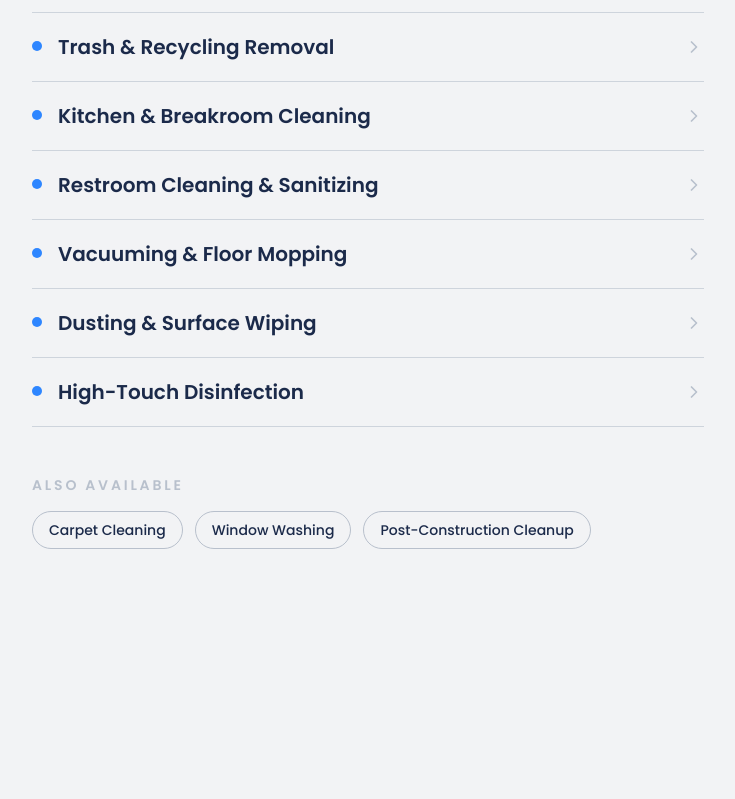
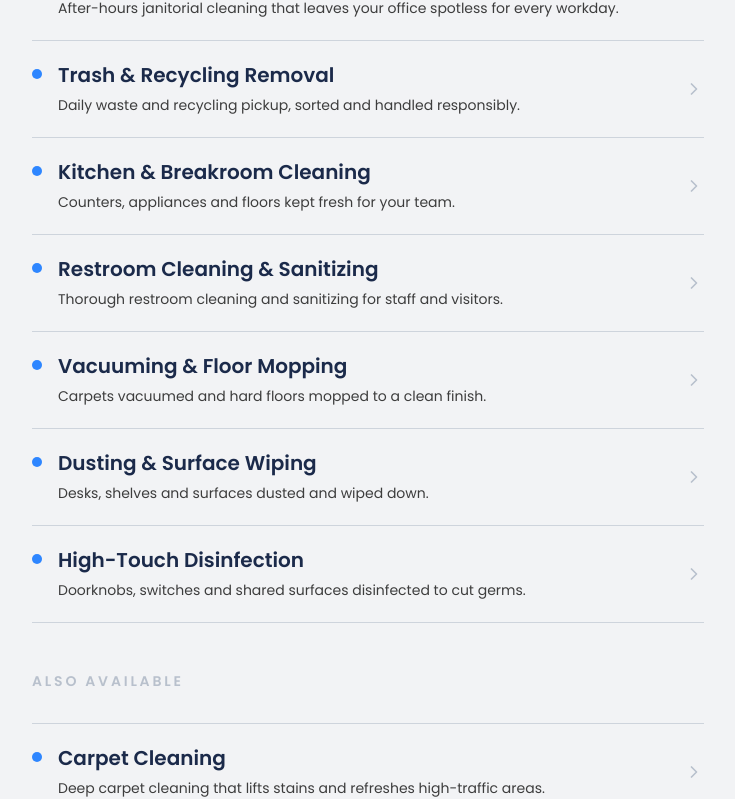
Before and after one commit to danielospina-la/downtown-calgary-office-cleaning, a Next.js app: page / in a window 1280 px wide. Shown: the part 1221-2020 px from the top of the page, without its empty margins (72-807 px from the left). Built offline with nearby package versions, Linux system fonts and the light colour scheme.

Commit message:
SEO: services as h3 headings with descriptions

```diff
--- a/src/components/Services.tsx
+++ b/src/components/Services.tsx
@@ -1,21 +1,89 @@
-import DotRow from "./DotRow";
 import PillCTA from "./PillCTA";
 
-const CORE_SERVICES = [
-  "Nightly Office Cleaning",
-  "Trash & Recycling Removal",
-  "Kitchen & Breakroom Cleaning",
-  "Restroom Cleaning & Sanitizing",
-  "Vacuuming & Floor Mopping",
-  "Dusting & Surface Wiping",
-  "High-Touch Disinfection",
+const CORE_SERVICES: { name: string; desc: string }[] = [
+  {
+    name: "Nightly Office Cleaning",
+    desc: "After-hours janitorial cleaning that leaves your office spotless for every workday.",
+  },
+  {
+    name: "Trash & Recycling Removal",
+    desc: "Daily waste and recycling pickup, sorted and handled responsibly.",
+  },
+  {
+    name: "Kitchen & Breakroom Cleaning",
+    desc: "Counters, appliances and floors kept fresh for your team.",
+  },
+  {
+    name: "Restroom Cleaning & Sanitizing",
+    desc: "Thorough restroom cleaning and sanitizing for staff and visitors.",
+  },
+  {
+    name: "Vacuuming & Floor Mopping",
+    desc: "Carpets vacuumed and hard floors mopped to a clean finish.",
+  },
+  {
+    name: "Dusting & Surface Wiping",
+    desc: "Desks, shelves and surfaces dusted and wiped down.",
+  },
+  {
+    name: "High-Touch Disinfection",
+    desc: "Doorknobs, switches and shared surfaces disinfected to cut germs.",
+  },
 ];
 
-const SPECIALTY_SERVICES = [
-  "Carpet Cleaning",
-  "Window Washing",
-  "Post-Construction Cleanup",
+const SPECIALTY_SERVICES: { name: string; desc: string }[] = [
+  {
+    name: "Carpet Cleaning",
+    desc: "Deep carpet cleaning that lifts stains and refreshes high-traffic areas.",
+  },
+  {
+    name: "Window Washing",
+    desc: "Streak-free interior window washing for a brighter office.",
+  },
+  {
+    name: "Post-Construction Cleanup",
+    desc: "Dust and debris removal after renovations or build-outs.",
+  },
 ];
+
+function ServiceRow({
+  name,
+  desc,
+}: {
+  name: string;
+  desc: string;
+}) {
+  return (
+    <a
+      href="#contact"
+      className="group flex items-center justify-between gap-4 border-b border-steel/60 py-5 first:border-t"
+    >
+      <span className="flex items-start gap-4">
+        <span className="mt-2 h-2.5 w-2.5 shrink-0 rounded-full bg-electric" />
+        <span>
+          <h3 className="block font-heading text-lg font-semibold text-navy sm:text-xl">
+            {name}
+          </h3>
+          <span className="mt-1 block text-sm leading-6 text-charcoal">
+            {desc}
+          </span>
+        </span>
+      </span>
+      <svg
+        viewBox="0 0 24 24"
+        fill="none"
+        stroke="currentColor"
+        strokeWidth="2"
+        strokeLinecap="round"
+        strokeLinejoin="round"
+        className="h-5 w-5 shrink-0 text-steel transition-colors group-hover:text-electric"
+        aria-hidden="true"
+      >
+        <path d="M9 6l6 6-6 6" />
+      </svg>
+    </a>
+  );
+}
 
 export default function Services() {
   return (
@@ -33,7 +101,11 @@ export default function Services() {
 
         <div className="mt-14 max-w-2xl">
           {CORE_SERVICES.map((service) => (
-            <DotRow key={service} label={service} href="#contact" />
+            <ServiceRow
+              key={service.name}
+              name={service.name}
+              desc={service.desc}
+            />
           ))}
         </div>
 
@@ -41,14 +113,13 @@ export default function Services() {
           <p className="font-heading text-sm font-semibold uppercase tracking-[0.2em] text-steel">
             Also Available
           </p>
-          <div className="mt-4 flex flex-wrap gap-3">
-            {SPECIALTY_SERVICES.map((item) => (
-              <span
-                key={item}
-                className="rounded-full border border-steel px-4 py-2 text-sm font-medium text-navy"
-              >
-                {item}
-              </span>
+          <div className="mt-8 max-w-2xl">
+            {SPECIALTY_SERVICES.map((service) => (
+              <ServiceRow
+                key={service.name}
+                name={service.name}
+                desc={service.desc}
+              />
             ))}
           </div>
         </div>
```
